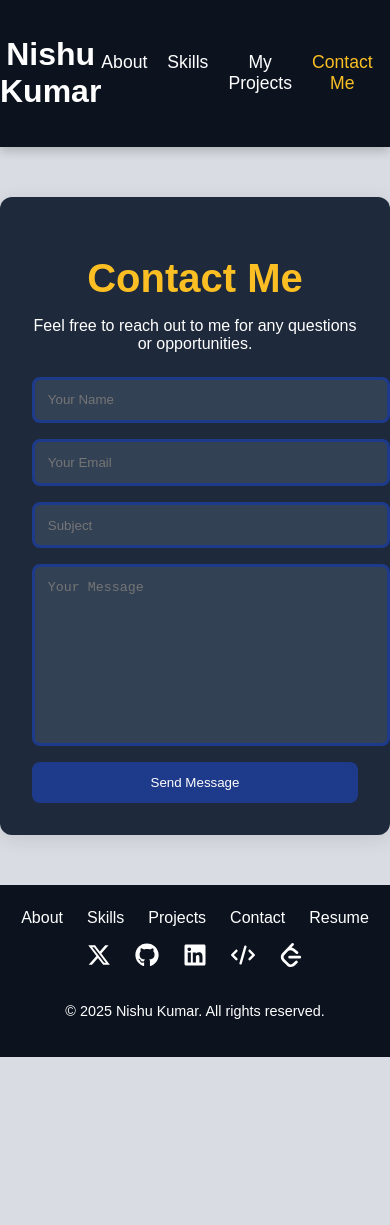
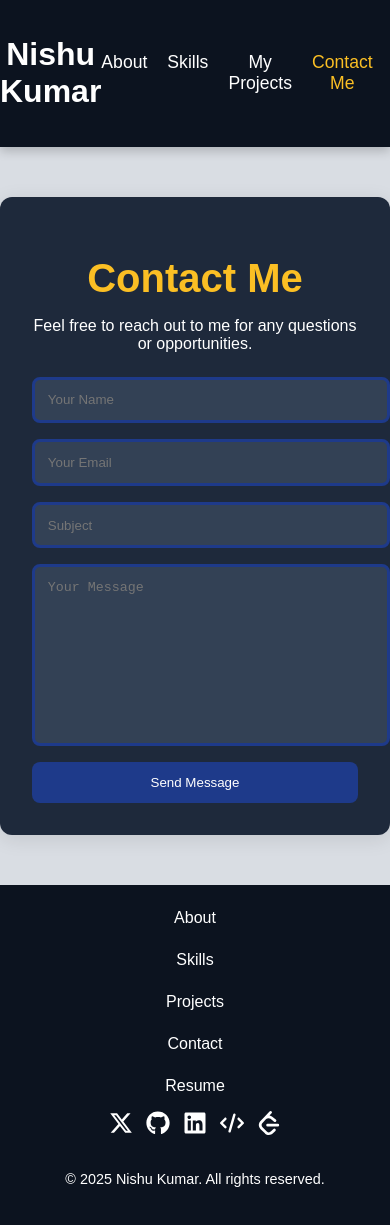
Before and after one commit to Nishukr/myportfolio, a React (Vite) app: page /contact in a window 390 px wide. Shown: the top 1225 px of the page. Before the commit the page ends 1057 px from the top, so only its background shows below. Built offline with nearby package versions, Linux system fonts and the light colour scheme.

Commit message:
Update Footer.css

```diff
--- a/src/components/Footer.css
+++ b/src/components/Footer.css
@@ -53,3 +53,24 @@
     font-size: 0.9rem;
     margin-top: 1rem;
 }
+
+/* ======= MOBILE RESPONSIVE STYLING ======= */
+@media (max-width: 768px) {
+    .footer {
+        padding: 1.5rem;
+    }
+
+    .footer-nav {
+        flex-direction: column;
+        text-align: center;
+    }
+
+    .social-media {
+        flex-wrap: wrap;
+        gap: 0.8rem;
+    }
+
+    .social-icon {
+        font-size: 1.5rem;
+    }
+}
```
